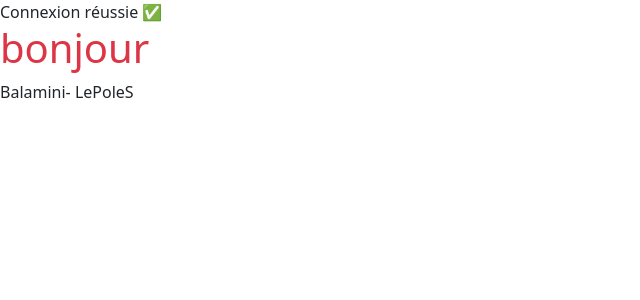
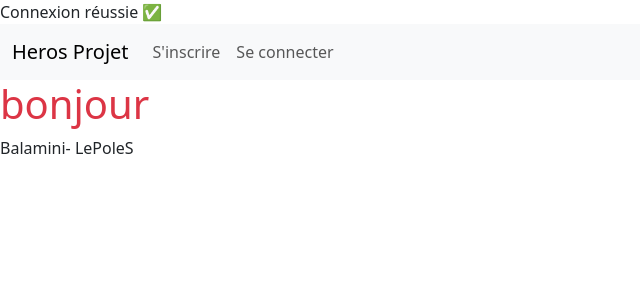
Before and after one commit to balams41/herosbdd, a PHP site: page / in a window 1280 px wide. Shown: the top 300 px of the page, without its empty margins (0-640 px from the left). Run offline with PHP 8.4, Linux system fonts and the light colour scheme.

Commit message:
deconexion

```diff
--- /dev/null
+++ b/app/Views/LogoutController.php
@@ -0,0 +1,3 @@
+<?php
+session_destroy();
+redirectToRoute('/', 301);
--- a/app/Views/partials/head.php
+++ b/app/Views/partials/head.php
@@ -9,3 +9,33 @@
     <link rel="stylesheet" href="/public/css/style.css">
 </head>
 <body>
+    <nav class="navbar navbar-expand-lg bg-body-tertiary">
+  <div class="container-fluid">
+    <a class="navbar-brand" href="#">Heros Projet</a>
+    <button class="navbar-toggler" type="button" data-bs-toggle="collapse" data-bs-target="#navbarNav" aria-controls="navbarNav" aria-expanded="false" aria-label="Toggle navigation">
+      <span class="navbar-toggler-icon"></span>
+    </button>
+    <div class="collapse navbar-collapse" id="navbarNav">
+      <ul class="navbar-nav">
+        <?php
+          if(isset($_SESSION['user'])){
+        ?>
+          <li class="nav-item">
+            <a class="nav-link" href="/logout">Se déconnecter</a>
+          </li>
+        <?php
+          } else {
+        ?>
+          <li class="nav-item">
+            <a class="nav-link" href="/register">S'inscrire</a>
+          </li>
+          <li class="nav-item">
+            <a class="nav-link" href="/login">Se connecter</a>
+          </li>
+        <?php
+        }
+        ?>
+      </ul>
+    </div>
+  </div>
+</nav>
--- a/config/router.php
+++ b/config/router.php
@@ -1,4 +1,5 @@
 <?php
+    require_once (__DIR__ . "/function.php");
     require_once (__DIR__ . "/database.php");
 
 // Définition des routes
@@ -6,7 +7,9 @@
 // Le chemin dans l'URL (comme '/') est relié au contrôleur correspondant (comme 'HomeController.php')
 $routes = [
     '/' => 'HomeController.php',
-    '/register' => 'RegisterController.php'
+    '/register' => 'RegisterController.php',
+    '/login' => 'LoginController.php',
+    '/logout' => 'LogoutController.php'
 ];
 
 // Récupération de l'URI actuelle de la requête utilisateur
@@ -17,7 +20,7 @@ $uri = parse_url($_SERVER['REQUEST_URI'])['path'];
 // Vérification de l'existence de la route dans le tableau des routes
 // Si l'URI demandée existe dans le tableau, le contrôleur associé est inclus
 if(array_key_exists($uri, $routes)){
-;
+
     // Inclusion dynamique du fichier contrôleur correspondant à l'URI
     require_once(__DIR__ . "/../app/Controllers/" . $routes[$uri]);
 
```
